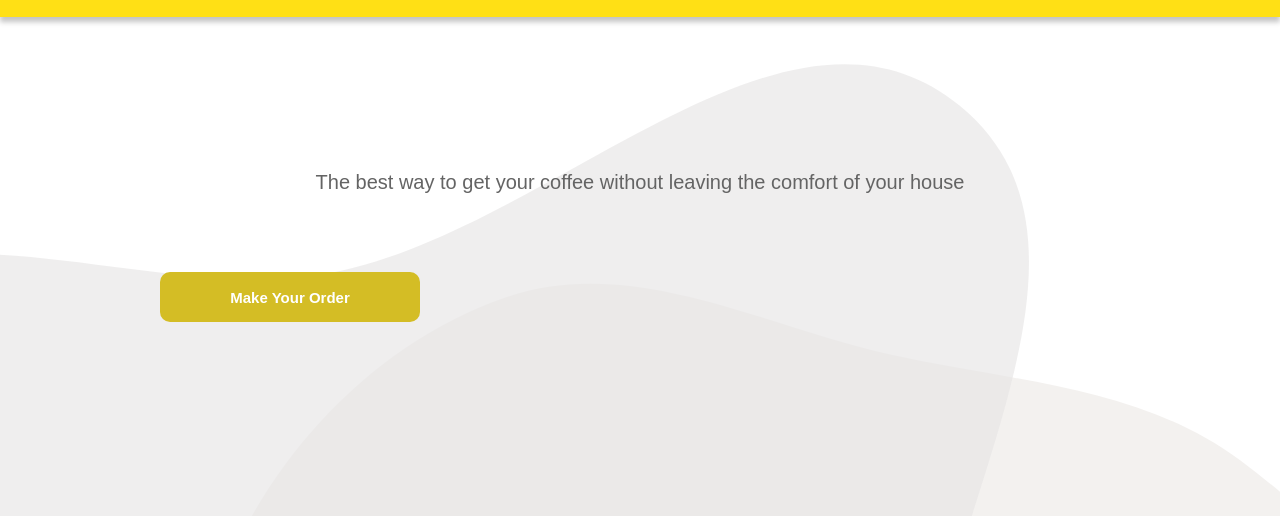
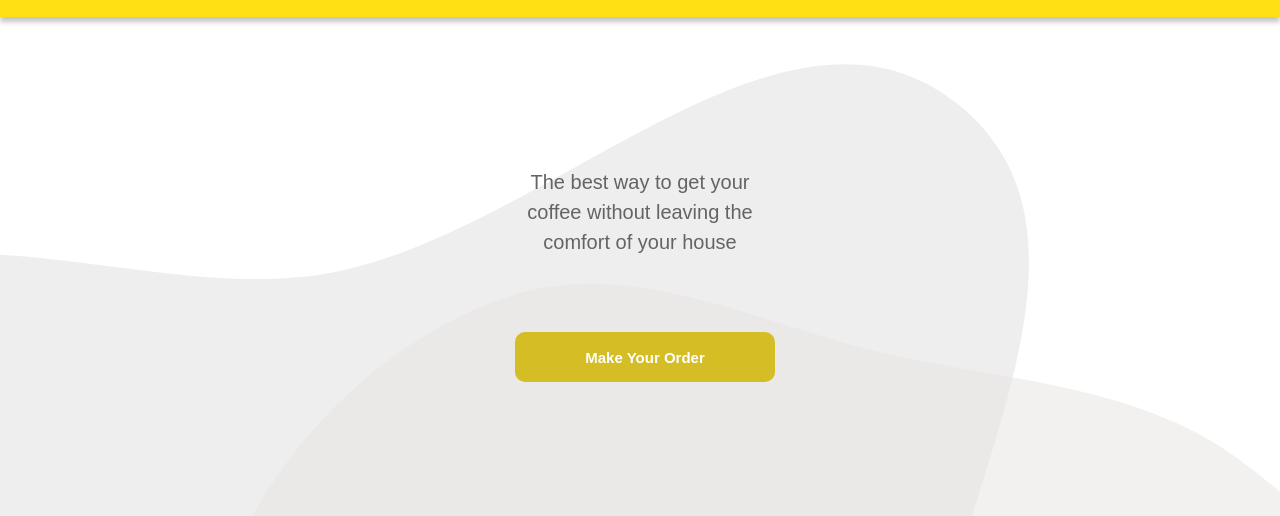
Before and after one commit to samoettinger/getcoffee, a plain HTML site: page index.html in a window 1280 px wide. Shown: the part 88-604 px from the top of the page. Drawn offline with Linux system fonts and the light colour scheme; a web font is replaced by a local one.

Commit message:
Section Width

```diff
--- a/CSS/style.css
+++ b/CSS/style.css
@@ -62,7 +62,7 @@ body main .vector.vector-right{
 
 /* MAIN | Content */
 body main section{
-     width: 75%;
+     width: 250px;
      margin: auto;
 }
 
```
